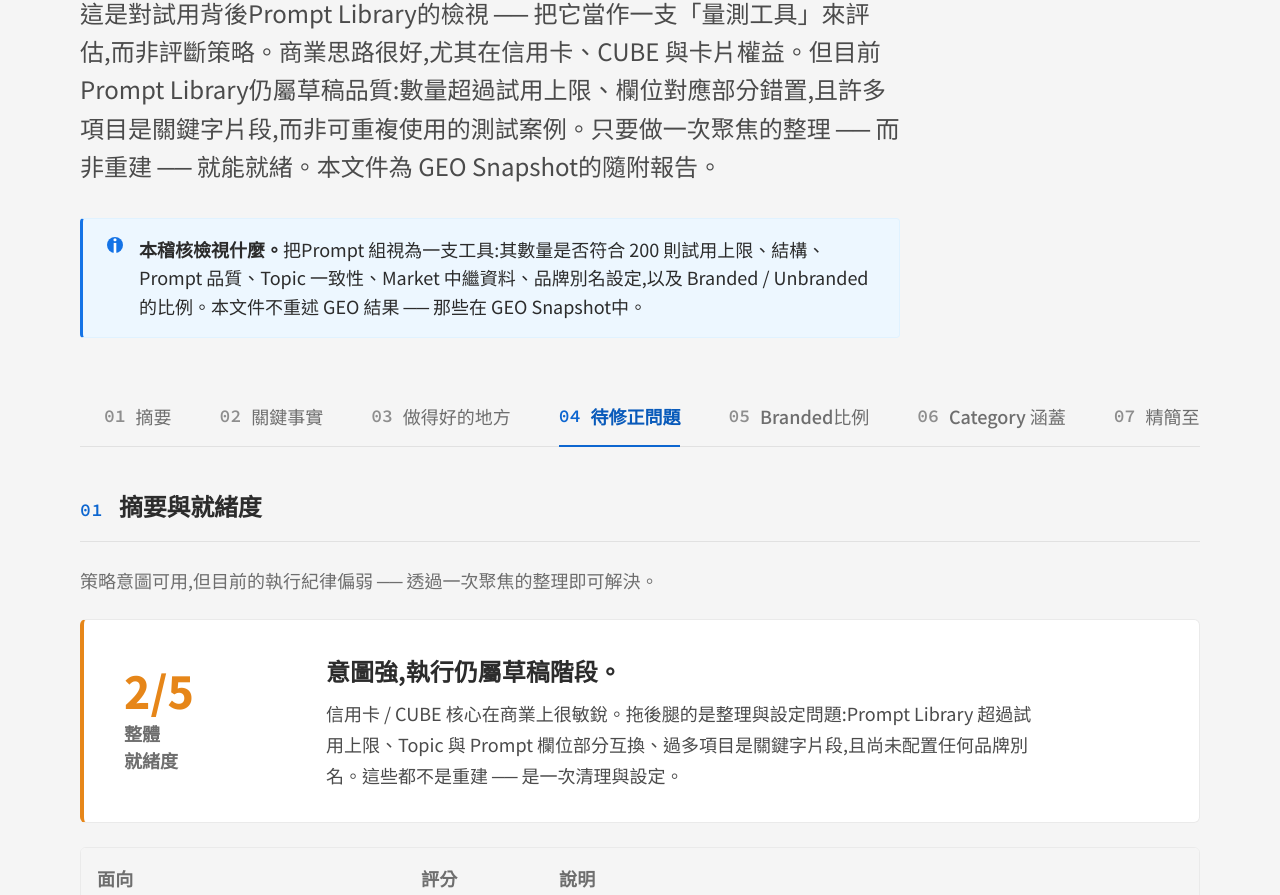
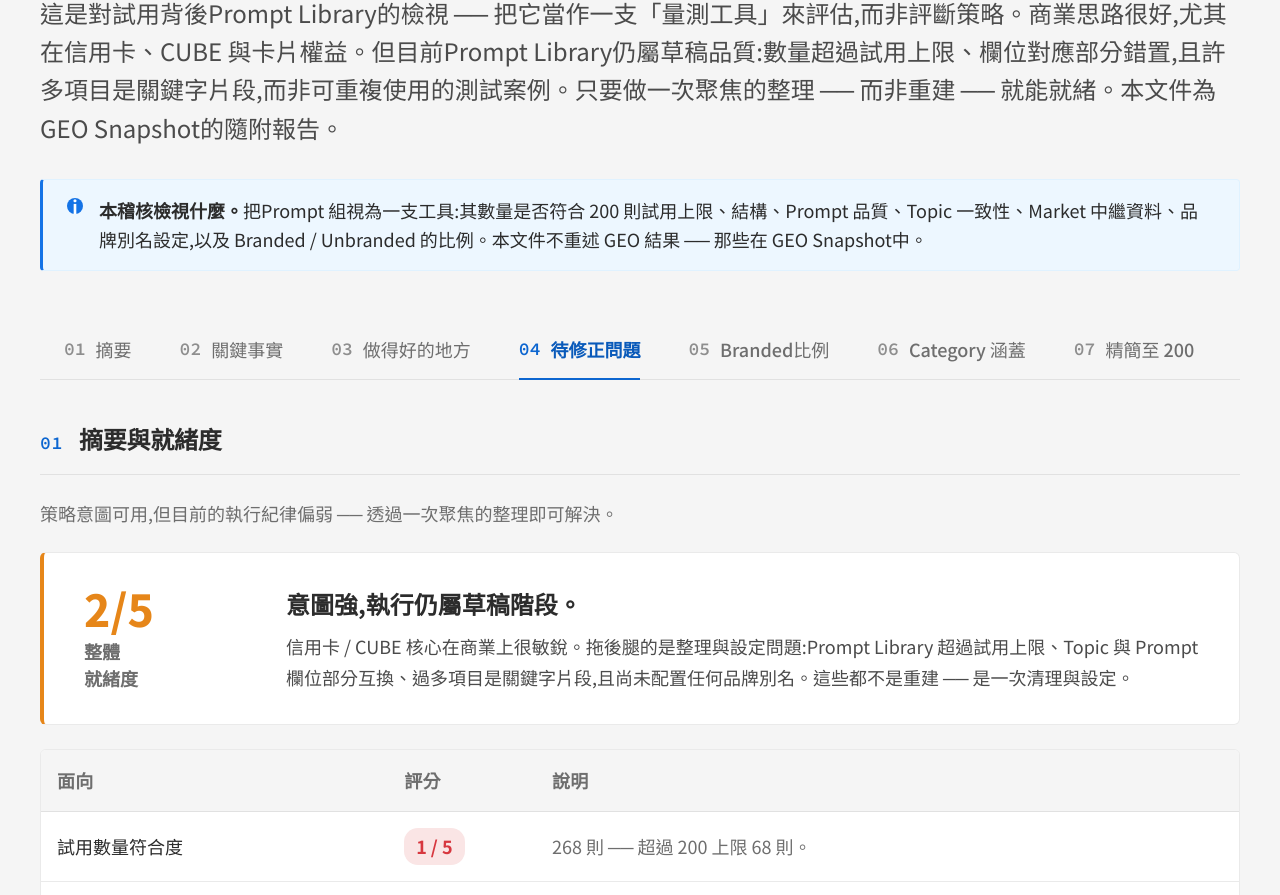
Before and after one commit to lbaoyu/eds-test, a website: page docs/llmo/reviews/cub-prompts-audit-30may-zh.html in a window 1280 px wide. Shown: the part 231-1126 px from the top of the page. Drawn offline with nearby package versions, Linux system fonts and the light colour scheme.

Commit message:
Update cub-prompts-audit-30may-zh.html

```diff
--- a/docs/llmo/reviews/cub-prompts-audit-30may-zh.html
+++ b/docs/llmo/reviews/cub-prompts-audit-30may-zh.html
@@ -196,7 +196,7 @@
      Page container
      ============================================================ */
   .page {
-    max-width: 1200px;
+    max-width: 1600px;
     margin: 0 auto;
     padding: var(--s-600) var(--s-500) var(--s-900);
   }
@@ -237,7 +237,7 @@
     font-size: var(--t-md);
     line-height: 1.6;
     color: var(--gray-800);
-    max-width: 820px;
+    max-width: none;
     font-weight: 400;
   }
 
@@ -251,7 +251,7 @@
     font-size: var(--t-sm);
     color: var(--gray-900);
     line-height: 1.6;
-    max-width: 820px;
+    max-width: none;
     display: flex;
     gap: var(--s-200);
     align-items: flex-start;
@@ -314,7 +314,7 @@
   .section-subtitle {
     font-size: var(--t-sm);
     color: var(--gray-700);
-    max-width: 820px;
+    max-width: none;
     line-height: 1.6;
     margin-bottom: var(--s-300);
   }
@@ -457,7 +457,7 @@
     font-size: var(--t-sm);
     color: var(--gray-800);
     line-height: 1.6;
-    max-width: 380px;
+    max-width: none;
   }
   .gap-card .gap-example {
     margin-top: var(--s-200);
@@ -482,7 +482,7 @@
     line-height: 1.65;
     color: var(--gray-800);
     border-left: 3px solid var(--gray-500);
-    max-width: 820px;
+    max-width: none;
   }
   .note strong { color: var(--gray-900); font-weight: 600; }
   .note em { font-style: normal; color: var(--blue-700); font-weight: 600; }
@@ -809,7 +809,7 @@
     font-size: var(--t-sm);
     line-height: 1.6;
     color: rgba(255,255,255,0.92);
-    max-width: 760px;
+    max-width: none;
   }
 
   /* ============================================================
@@ -965,7 +965,7 @@
   .readiness .score { font-size: 44px; font-weight:800; line-height:1; letter-spacing:-0.03em; color: var(--notice-500); font-variant-numeric: tabular-nums; }
   .readiness .score small { display:block; font-size: var(--t-sm); font-weight:600; color: var(--gray-700); margin-top: var(--s-100); letter-spacing:0; line-height:1.5; }
   .readiness .verdict h4 { font-size: var(--t-md); font-weight:700; color: var(--gray-900); margin-bottom: var(--s-100); }
-  .readiness .verdict p { font-size: var(--t-sm); color: var(--gray-800); line-height:1.7; max-width:720px; }
+  .readiness .verdict p { font-size: var(--t-sm); color: var(--gray-800); line-height:1.7; max-width:none; }
   @media (max-width:720px){ .readiness{ grid-template-columns:1fr; } }
   .rewrite { display:grid; grid-template-columns: 1fr 1fr; gap:var(--s-200); margin-bottom: var(--s-200); }
   .rewrite .before, .rewrite .after { padding: var(--s-300); border-radius: var(--r-md); border:1px solid var(--gray-200); }
```
